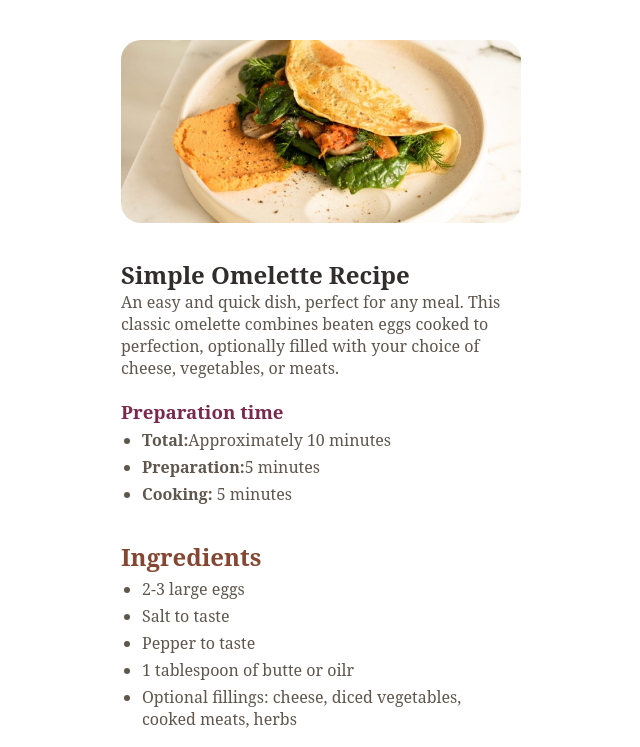
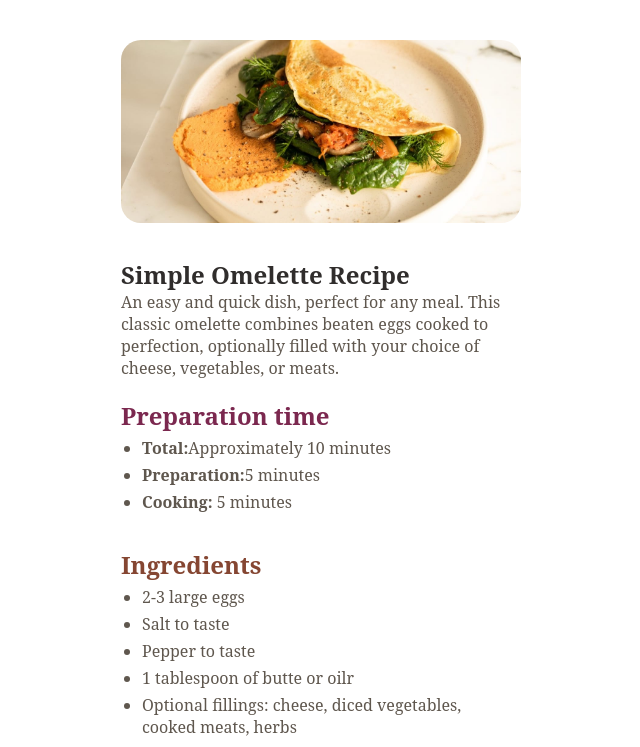
Before and after one commit to morisonfrederick/frontend-mentor-4, a plain HTML site: page index.html in a window 1280 px wide. Shown: the top 747 px of the page, without its empty margins (319-959 px from the left). Drawn offline with Linux system fonts and the light colour scheme.

Commit message:
bug fixed

```diff
--- a/assets/styles/style.css
+++ b/assets/styles/style.css
@@ -49,7 +49,7 @@ body {
 section {
   margin-top: 20px;
 }
-.preperation h3 {
+.preperation h2 {
   color: var(--Rose800);
 }
 .ingrediants h2,
--- a/index.html
+++ b/index.html
@@ -32,8 +32,9 @@
       }
     </style>
   </head>
+
   <body>
-    <body>
+    <main role="main">
     <div class="banner">
       <img src="assets/images/image-omelette.jpeg" alt="" />
     </div>
@@ -45,7 +46,7 @@
         choice of cheese, vegetables, or meats.
       </p>
       <section class="preperation">
-          <h3>Preparation time</h3>
+        <h2>Preparation time</h2>
         <ul class="list">
           <li class="list-items">
             <strong>Total:</strong>Approximately 10 minutes
@@ -71,9 +72,9 @@
       <h2>Instructions</h2>
       <ol class="list">
         <li class="list-items">
-            <strong>Beat the eggs: </strong>In a bowl, beat the eggs with a
-            pinch of salt and pepper until they are well mixed. You can add a
-            tablespoon of water or milk for a fluffier texture
+          <strong>Beat the eggs: </strong>In a bowl, beat the eggs with a pinch
+          of salt and pepper until they are well mixed. You can add a tablespoon
+          of water or milk for a fluffier texture
         </li>
         <li class="list-items">
           <strong>Heat the pan: </strong>Place a non-stick frying pan over
@@ -86,17 +87,17 @@
         </li>
         <li class="list-items">
           <strong>Add fillings (optional): </strong>When the eggs begin to set
-            at the edges but are still slightly runny in the middle, sprinkle
-            your chosen fillings over one half of the omelette.
+          at the edges but are still slightly runny in the middle, sprinkle your
+          chosen fillings over one half of the omelette.
         </li>
         <li class="list-items">
           <strong>Fold and serve: </strong>As the omelette continues to cook,
-            carefully lift one edge and fold it over the fillings. Let it cook
-            for another minute, then slide it onto a plate.
+          carefully lift one edge and fold it over the fillings. Let it cook for
+          another minute, then slide it onto a plate.
         </li>
         <li class="list-items">
-            <strong>Enjoy: </strong> Serve hot, with additional salt and pepper
-            if needed.
+          <strong>Enjoy: </strong> Serve hot, with additional salt and pepper if
+          needed.
         </li>
       </ol>
     </section>
@@ -106,8 +107,10 @@
         The table below shows nutritional values per serving without the
         additional fillings. Calories 277kcal Carbs 0g Protein 20g Fat 22g
       </p>
+      <table>
+        th
+      </table>
     </section>
-    </body>
 
   <div class="attribution">
     Challenge by
@@ -116,4 +119,6 @@
     >. Coded by <a href="#">Your Name Here</a>.
   </div>
 </body>
+
+</main>
 </html>
```
Lines whose indentation alone changed are shown as unchanged.
